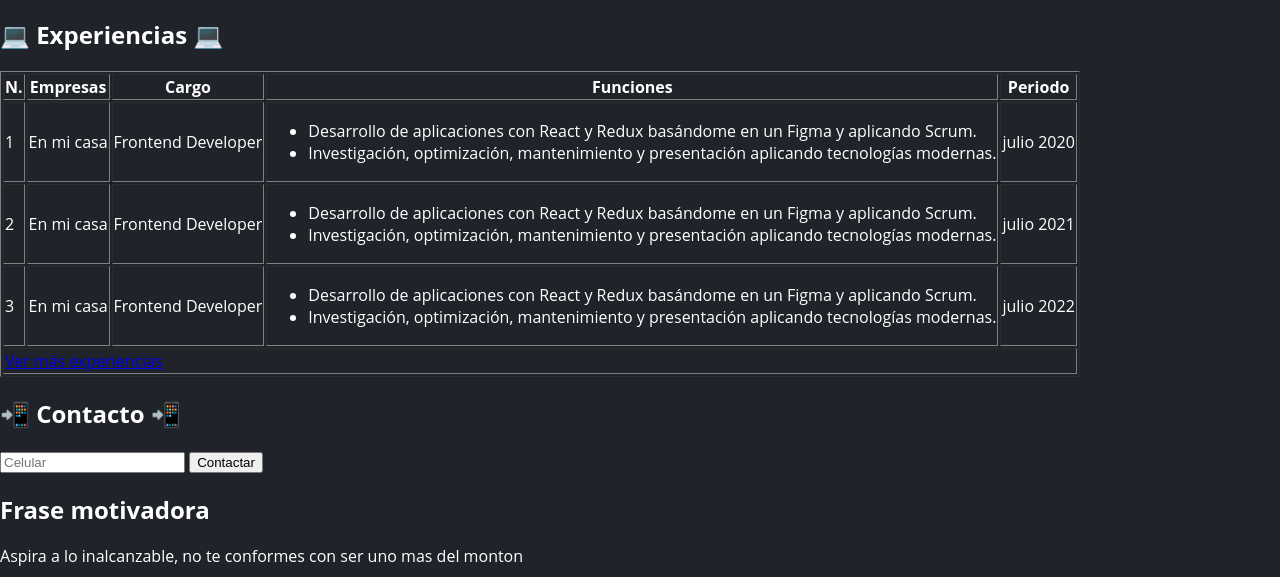
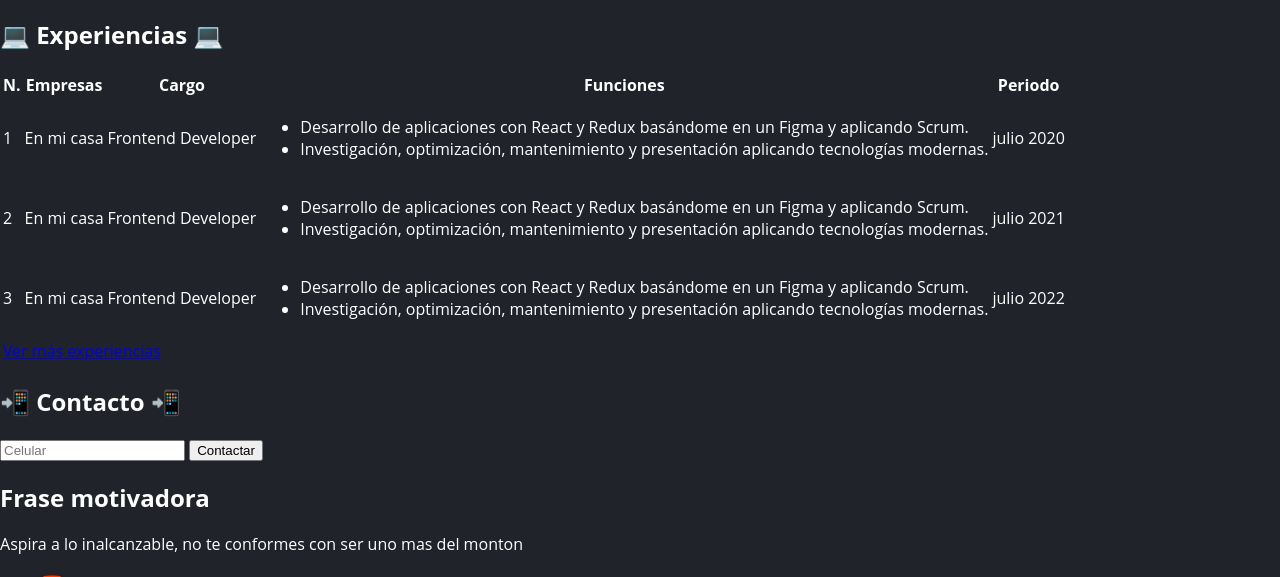
Before and after one commit to Narvaez2001/Portafolio, a plain HTML site: page index.html in a window 1280 px wide. Shown: the part 802-1379 px from the top of the page. Drawn offline with nearby package versions, Linux system fonts and the light colour scheme.

Commit message:
nuevos cambios

```diff
--- a/css/index.css
+++ b/css/index.css
@@ -1,9 +1,9 @@
 @import './modules/variables.css';
-@import './modules/header.css';
-@import './modules/nav.css';
-@import'./modules/layout.css';
+@import './modules/utils.css';
+@import './modules/layout.css';
+@import'./modules/header.css';
+@import'./modules/nav.css';
 @import'./modules/list.css';
-@import'./modules/utils.css';
 .body {
     background-color: var(--primary-theme-color);
     color: var(--primary-text-color);
--- a/css/modules/list.css
+++ b/css/modules/list.css
@@ -10,7 +10,7 @@
     width: 100%;
     height: calc(100% - 4rem);
     background-color: var(--secondary-theme-color);
-    transform: translate(var(--translate-list-header));
+    transform: translateX(var(--translate-list-header));
     transition: transform 0.25s;
 }
 
--- a/css/modules/nav.css
+++ b/css/modules/nav.css
@@ -1,6 +1,6 @@
 .nav{
     position: relative;
-    --translate-list-haeder:100%;
+    --translate-list-haeder:0;
     --scale-menu: 1;
     --scale-close:0;
     padding-top: 0.75rem;
@@ -8,7 +8,7 @@
 
 }
 .nav:target{
-    --translate-list-header: 0;
+    --translate-list-header:100%;
     --scale-menu: 0;
     --scale-close:1;
 }
--- a/index.html
+++ b/index.html
@@ -26,8 +26,12 @@
         <a href="#hero">
           <img src="./assets/img/avatar.jpg" alt="logo agustin narvaez" height="24" width="24" class="nav__logo">
         </a>
-        <a href="#header-nav" class="nav__icon nav__icon--menu"> <i class="bi bi-list"></i></a>
-        <a href="#header-close" class="nav__icon nav__icon--close"><i class="bi bi-x-circle"></i></a>
+        <a href="#header-nav" class="nav__icon nav__icon--menu">
+          <i class="bi bi-list"></i>
+        </a>
+        <a href="#header-close" class="nav__icon nav__icon--close">
+          <i class="bi bi-x-circle"></i>
+        </a>
         <ul class="list list--header f-elements f-elements--center f-elements--responsive gap-md">
           <li>
             <a href="#hero" class="list__link">Perfil</a>
@@ -84,7 +88,7 @@
     <section id="experiencias">
       <div>
         <h2>💻 Experiencias 💻</h2>
-        <table border="1">
+        <table>
           <thead>
             <tr>
               <th>N.</th>
```
